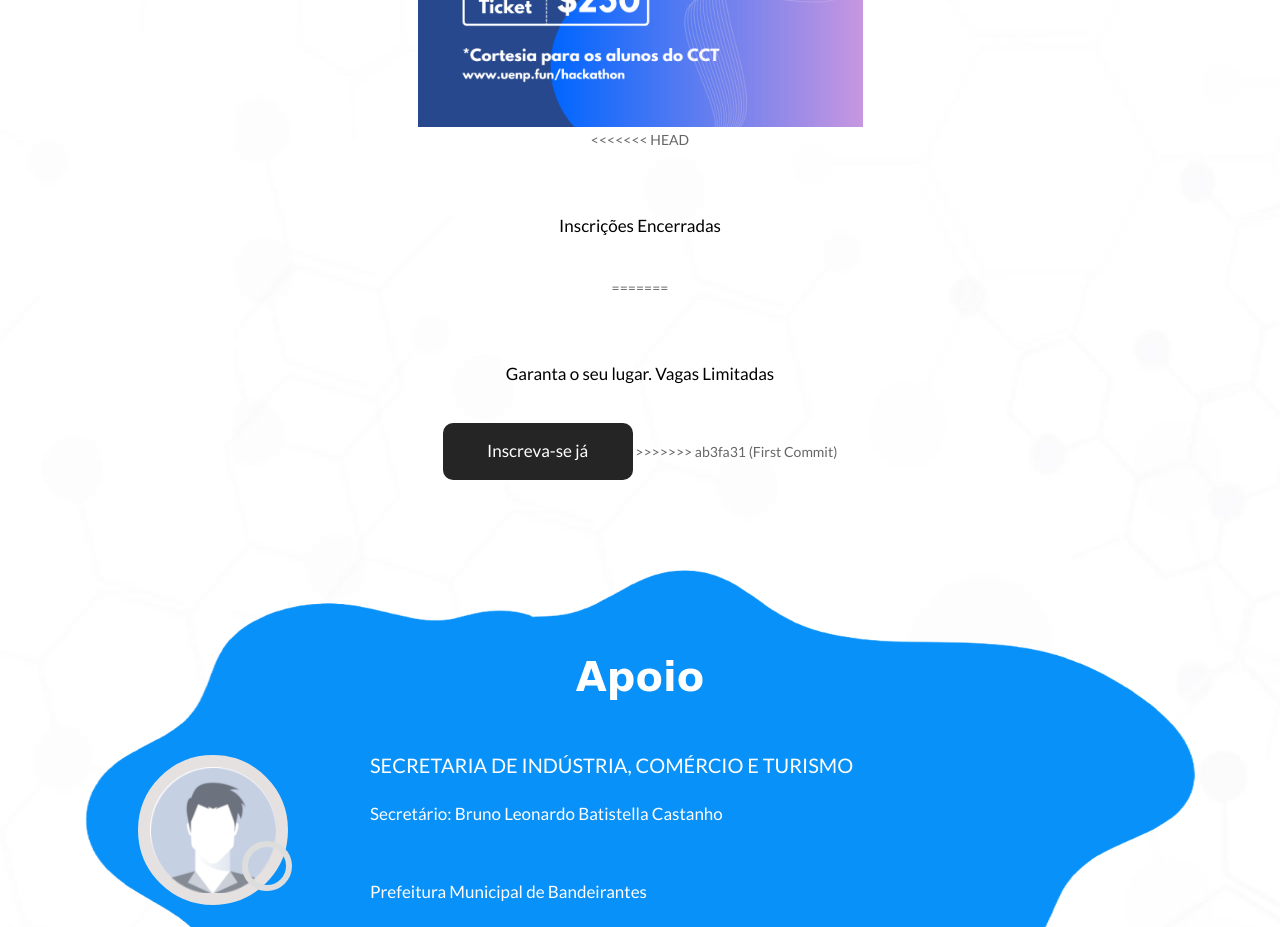
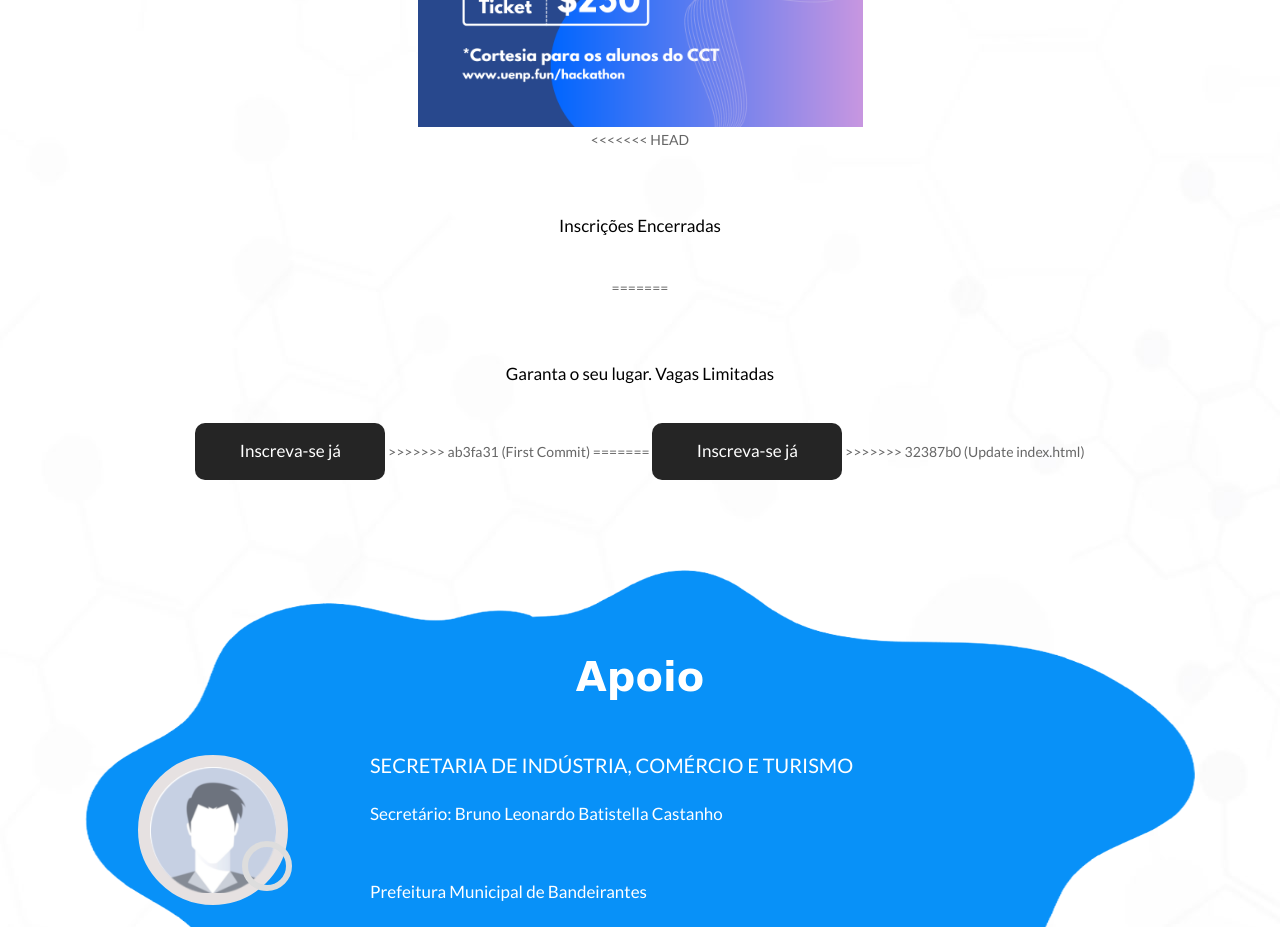
Before and after one commit to rgcoelho01/hackathon2022, a plain HTML site: page index.html in a window 1280 px wide. Shown: the part 2460-3387 px from the top of the page. Drawn offline with nearby package versions, Linux system fonts and the light colour scheme; a web font is replaced by a local one.

Commit message:
Update index.html

```diff
--- a/index.html
+++ b/index.html
@@ -178,6 +178,7 @@
 <<<<<<< HEAD
                            <!-- encerradas
                            <p>Garanta o seu lugar. Vagas Limitadas </p>
+<<<<<<< HEAD
                            <a class="read_more" href="http://www.uenp.fun/handson">Inscreva-se já</a>
                            -->
                            <p>Inscrições Encerradas </p>
@@ -185,6 +186,9 @@
                            <p>Garanta o seu lugar. Vagas Limitadas </p>
                            <a class="read_more" href="http://www.uenp.fun/handson">Inscreva-se já</a>
 >>>>>>> ab3fa31 (First Commit)
+=======
+                           <a class="read_more" href="https://forms.gle/jrZh8x479wYf2zbn8">Inscreva-se já</a>
+>>>>>>> 32387b0 (Update index.html)
                         </div>
                      </div>
                   </div>
```
